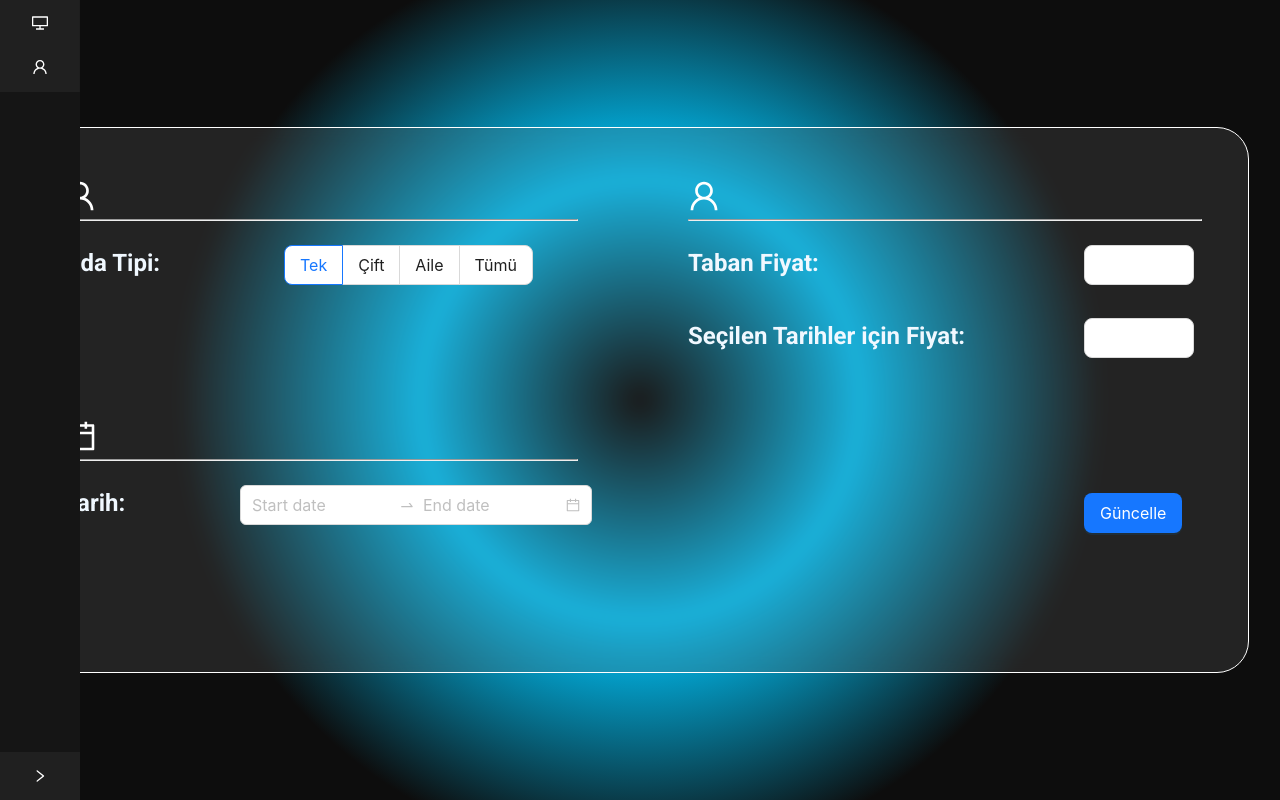
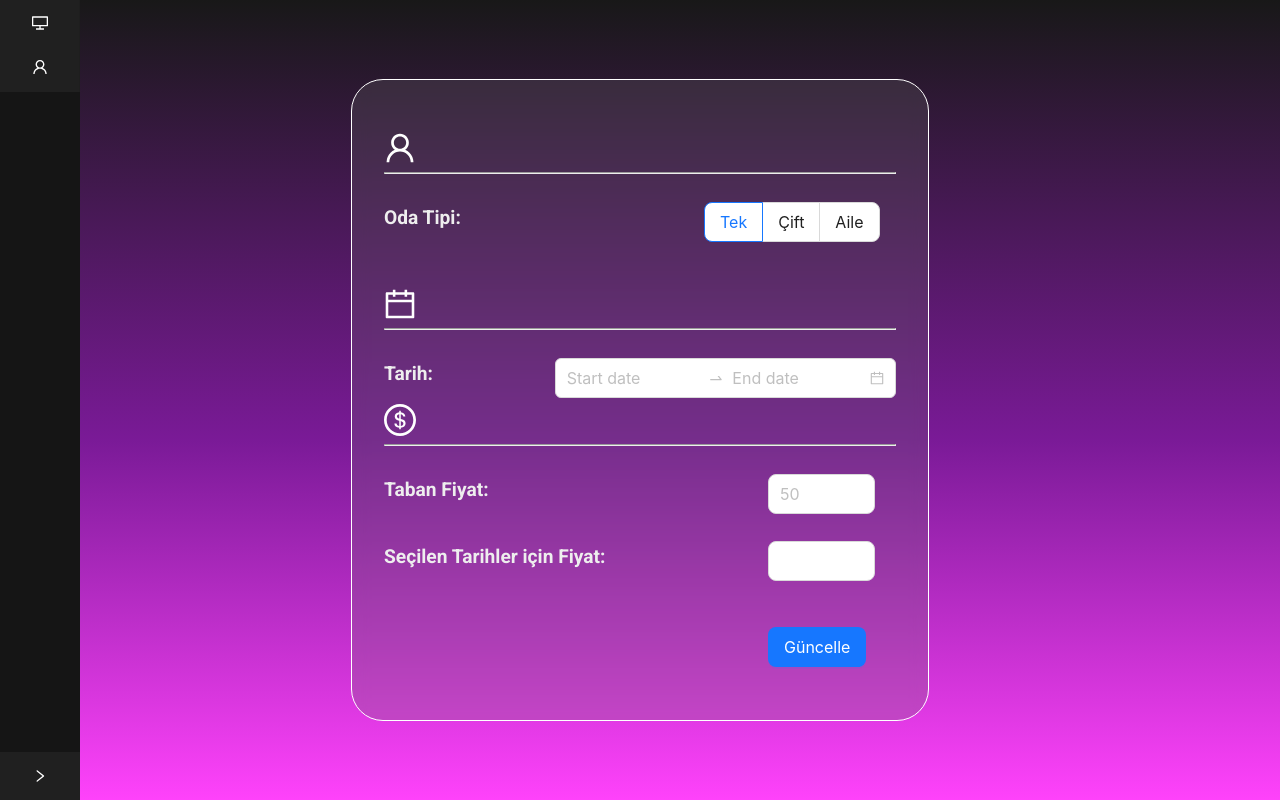
Before and after one commit to Tugay72/Hotel-Management-System, a React (Create React App) app: page /editPage in a window 1280 px wide. Shown: the top 800 px of the page. Built offline with nearby package versions, Linux system fonts and the light colour scheme.

Commit message:
added price by date filtering

```diff
--- a/src/App.css
+++ b/src/App.css
@@ -1,5 +1,6 @@
 p{
     font-family: 'Roboto', sans-serif;
-    font-size: 1.5rem;
+    font-size: 1.2rem;
     font-weight: 600;
+
 }
--- a/src/components/homePage/edit_price.css
+++ b/src/components/homePage/edit_price.css
@@ -1,6 +1,6 @@
 p{
     margin-top: 4px;
-    color: aliceblue;
+    color: rgb(238, 238, 238);
 }
 
 #modal-text{
--- a/src/components/homePage/edit_price.jsx
+++ b/src/components/homePage/edit_price.jsx
@@ -1,8 +1,9 @@
-import "./edit_price.css"
-import prices from "../room_prices"
-import {React, useState} from "react";
-import { Radio, Col, Row, DatePicker, Space, Button, Modal, Input } from 'antd';
-import { UserOutlined, CalendarOutlined } from "@ant-design/icons";
+import "./edit_price.css";
+import prices from "../room_prices";
+import React, { useState } from "react";
+import { Radio, Col, Row, DatePicker, Space, Button, Input } from 'antd';
+import { UserOutlined, CalendarOutlined, DollarOutlined } from "@ant-design/icons";
+import ErrorModal from '../modals/error_modal';
 
 import dayjs from 'dayjs';
 import customParseFormat from 'dayjs/plugin/customParseFormat';
@@ -16,22 +17,30 @@ const day = String(today.getDate() + 1).padStart(2, '0');
 const formattedDate = `${year}/${month}/${day}`;
 
 const { RangePicker } = DatePicker;
-export default function EditPrice ({onFilterOptions}) {
 
+export default function EditPrice({ onFilterOptions }) {
   const [dates, setDates] = useState(null);
   const [roomType, setRoomType] = useState('Tek');
-    const [price, setPrice] = useState();
+  const [basePrice, setBasePrice] = useState(0);
+  const [price, setPrices] = useState(0);
   const [isModalOpen, setIsModalOpen] = useState(false);
+  const [errorMessage, setErrorMessage] = useState('');
 
   const placementChange = (e) => {
     setRoomType(e.target.value);
   };
 
-    const handleDateSelection = (values,formatString) => {
+  const selectedRoomBasePrice = (() => {
+    const room = prices.find(room => room.key === roomType);
+    return room ? room.basePrice : 'Enter price';
+  })();
+
+  const handleDateSelection = (values, formatString) => {
     setDates(formatString);
   };
 
-    const showModal = () => {
+  const showModal = (message) => {
+    setErrorMessage(message);
     setIsModalOpen(true);
   };
 
@@ -39,29 +48,40 @@ export default function EditPrice ({onFilterOptions}) {
     setIsModalOpen(false);
   };
 
+  function addPriceByDate(roomKey, startDate, endDate, price) {
+    const room = prices.find(room => room.key === roomKey);
 
+    if (room) {
+      console.log("First:",room.priceByDate);
+      console.log("Dates", startDate, endDate)
+      if (room.priceByDate.length !== 0) {
+        const overlappingDate = room.priceByDate.find(date => {
+          return (startDate >= date.startDate && startDate <= date.endDate) ||
+                 (endDate >= date.startDate && endDate <= date.endDate) ||
+                 (startDate <= date.startDate && endDate >= date.endDate);
+        });
 
-    function addPriceByDate(roomKey, date, price) {
-        const room = prices.find(room => room.key === roomKey);
-        if (room) {
-            room.priceByDate.push({ date, price });
-        } else {
+        console.log("Overlapping :", overlappingDate);
+        overlappingDate
+        ? showModal('The selected date range overlaps with existing dates. Do you want to delete existing data and enter current one?')
+        : room.priceByDate.push({ startDate, endDate, price });
+    }
+      else {
+        room.priceByDate.push({ startDate, endDate, price });
+      }
+    }
+    else {
       console.log(`Room with key ${roomKey} not found`);
     }
   }
+
 
   return (
     <>
       <br />
       <Row>
-                <Col span={11}>
-                    <Row>
         <Col span={12}>
-                            <UserOutlined
-                                style={{
-                                    color : "white",
-                                    fontSize : "2rem"
-                                }}/>
+          <UserOutlined style={{ color: "white", fontSize: "2rem" }} />
         </Col>
         <Col span={10}></Col>
       </Row>
@@ -69,31 +89,22 @@ export default function EditPrice ({onFilterOptions}) {
       <br />
 
       <Row>
-                        <Col span={10}>
+        <Col span={15}>
           <p>Oda Tipi:</p>
         </Col>
-                        <Col span={14}>
-                            <Radio.Group
-                                size="large"
-                                value={roomType} onChange={placementChange}>
-
+        <Col span={9}>
+          <Radio.Group size="large" value={roomType} onChange={placementChange}>
             <Radio.Button value="Tek">Tek</Radio.Button>
             <Radio.Button value="Çift">Çift</Radio.Button>
             <Radio.Button value="Aile">Aile</Radio.Button>
-                                <Radio.Button value="Tümü">Tümü</Radio.Button>
           </Radio.Group>
-
         </Col>
       </Row>
-                    <br /> <br /> <br /> <br /> <br /> <br /> <br />
+      <br /><br />
 
       <Row>
         <Col span={24}>
-                            <CalendarOutlined
-                                style={{
-                                    color : "white",
-                                    fontSize : "2rem"
-                                }}/>
+          <CalendarOutlined style={{ color: "white", fontSize: "2rem" }} />
         </Col>
       </Row>
       <hr />
@@ -105,25 +116,19 @@ export default function EditPrice ({onFilterOptions}) {
         </Col>
         <Col span={16}>
           <Space direction="vertical" size={24}>
-                                <RangePicker  size="large"
+            <RangePicker
+              size="large"
               minDate={dayjs(formattedDate, dateFormat)}
               maxDate={dayjs('2024-09-31', dateFormat)}
-                                    onChange={handleDateSelection}/>
+              onChange={handleDateSelection}
+            />
           </Space>
         </Col>
       </Row>
-                </Col>
 
-                <Col span={2}></Col>
-
-                <Col span={11}>
       <Row>
         <Col span={12}>
-                            <UserOutlined
-                                style={{
-                                    color : "white",
-                                    fontSize : "2rem"
-                                }}/>
+          <DollarOutlined style={{ color: "white", fontSize: "2rem" }} />
         </Col>
         <Col span={10}></Col>
       </Row>
@@ -136,7 +141,12 @@ export default function EditPrice ({onFilterOptions}) {
         </Col>
         <Col span={8}></Col>
         <Col span={5}>
-                            <Input size={"large"} type="number"></Input>
+        <Input
+            size="large"
+            type="number"
+            placeholder={selectedRoomBasePrice}
+            onChange={(e) => setBasePrice(e.target.value)}
+            />
 
         </Col>
       </Row>
@@ -147,31 +157,26 @@ export default function EditPrice ({onFilterOptions}) {
         </Col>
         <Col span={4}></Col>
         <Col span={5}>
-                            <Input size={"large"} type="number"></Input>
-
+          <Input size={"large"} type="number" onChange={(e) => setPrices(e.target.value)}/>
         </Col>
       </Row>
-                    <br /> <br /> <br /> <br /> <br /> <br /> <br />
+      <br /><br />
       <Row>
         <Col span={18}></Col>
         <Col span={6}>
-                            <Button type="primary" size="large" onClick={() => dates
-                                ? addPriceByDate(roomType, dates, price)
-                                : showModal()}>Güncelle</Button>
+          <Button
+            type="primary"
+            size="large"
+            onClick={() => dates
+                ? addPriceByDate(roomType, dates[0], dates[1], basePrice,price)
+                : showModal('Be sure to enter your entry and exit dates!')}
+          >
+            Güncelle
+          </Button>
         </Col>
       </Row>
 
-                </Col>
-            </Row>
-
-            <Modal title="Error!"
-                open={isModalOpen} onOk={handleOk} onCancel={handleOk}
-                closable={false}
-                cancelButtonProps={{
-                    disabled : true
-                }}>
-                <p id="modal-text">Be sure to enter your entry and exit dates!</p>
-            </Modal>
+      <ErrorModal isModalOpen={isModalOpen} handleOk={handleOk} errorMessage={errorMessage} />
     </>
   );
 }
--- a/src/components/homePage/edit_rooms.css
+++ b/src/components/homePage/edit_rooms.css
@@ -8,16 +8,16 @@
     justify-content: center;
     align-items: center;
 
-    background: rgb(0,0,0);
-    background: radial-gradient(circle, rgba(0,0,0,1) 0%, rgba(0,200,255,1) 29%, rgba(13,13,13,1) 61%);
+    background: rgb(24,24,24);
+    background: linear-gradient(180deg, rgba(24,24,24,1) 0%, rgba(122,26,151,1) 55%, rgba(255,66,251,1) 100%);
     height: 100vh;
 }
 
 #filters-container{
 
     padding: 2rem;
-    width: 72rem;
-    height: 30rem;
+    width: 32rem;
+    height: 36rem;
 
     background: rgba(105, 105, 105, 0.247);
     border-radius: 2rem;
@@ -25,9 +25,3 @@
     -webkit-backdrop-filter: blur(8px);
     border: solid rgb(255, 255, 255) 1px;
 }
-
-hr{
-    width: 32rem;
-
-    margin-right: 4rem;
-}
--- /dev/null
+++ b/src/components/modals/error_modal.jsx
@@ -0,0 +1,19 @@
+import React from 'react';
+import { Modal } from 'antd';
+
+const ErrorModal = ({ isModalOpen, handleOk, errorMessage }) => {
+  return (
+    <Modal
+      title="Error!"
+      open={isModalOpen}
+      onOk={handleOk}
+      onCancel={handleOk}
+      closable={false}
+
+    >
+      <p id="modal-text">{errorMessage}</p>
+    </Modal>
+  );
+};
+
+export default ErrorModal;
```
Lines whose indentation alone changed are shown as unchanged.
